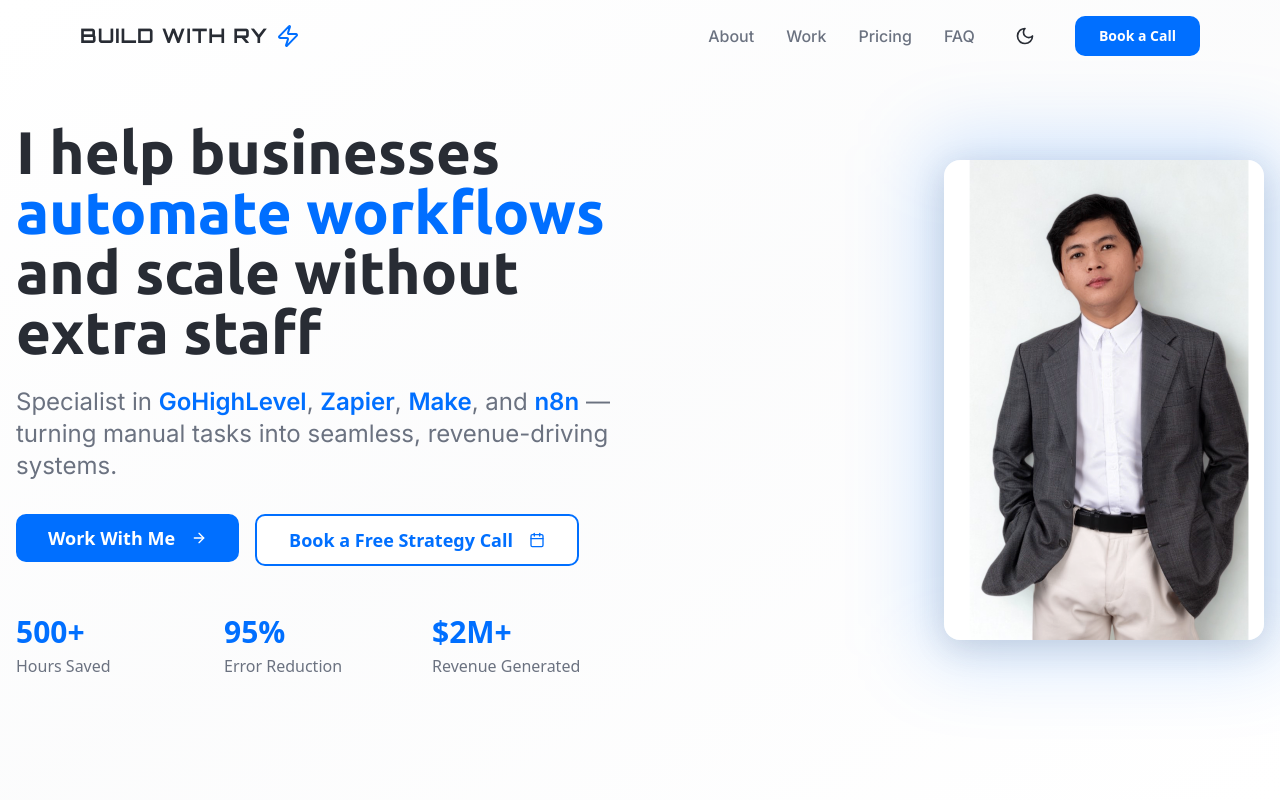
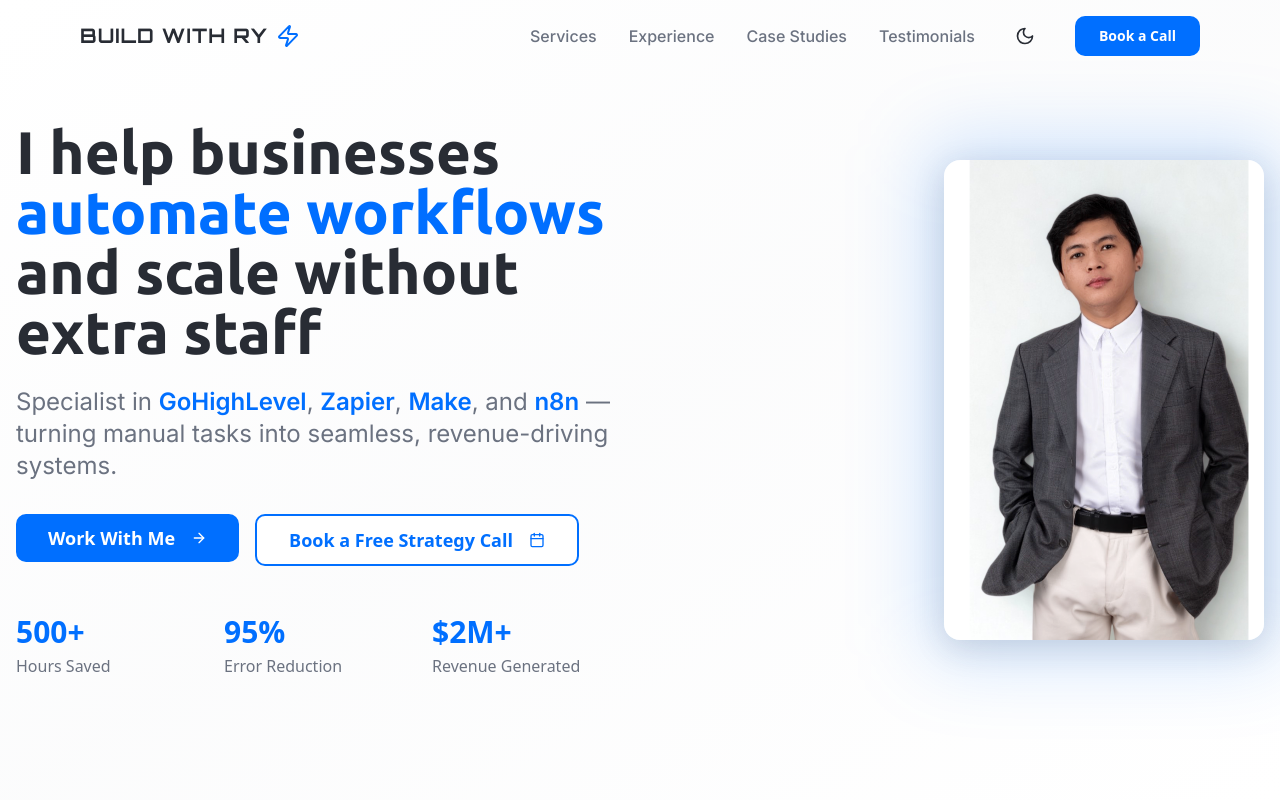
Before and after one commit to buildwithry-art/portfolio-site, a React (Vite) app: page / in a window 1280 px wide. Shown: the top 800 px of the page. Built offline with nearby package versions, Linux system fonts and the light colour scheme.

Commit message:
Update navigation links and interactions
Updated navigation links to "Services", "Experience", "Case Studies", and "Testimonials" with smooth scrolling functionality. Enhanced the "Book a Call" button with a lightning hover interaction.

```diff
--- a/src/components/portfolio/Navigation.tsx
+++ b/src/components/portfolio/Navigation.tsx
@@ -22,10 +22,10 @@ const Navigation = () => {
   }, []);
 
   const navItems = [
-    { href: "#about", label: "About" },
-    { href: "#work", label: "Work" },
-    { href: "#pricing", label: "Pricing" },
-    { href: "#faq", label: "FAQ" }
+    { href: "#services", label: "Services" },
+    { href: "#experience", label: "Experience" },
+    { href: "#projects", label: "Case Studies" },
+    { href: "#testimonials", label: "Testimonials" }
   ];
 
   const scrollToSection = (href: string) => {
@@ -79,8 +79,12 @@ const Navigation = () => {
               {theme === "dark" ? <Sun className="h-5 w-5" /> : <Moon className="h-5 w-5" />}
             </button>
 
-            <Button className="bg-primary hover:bg-primary/90 text-primary-foreground font-semibold px-6">
-              Book a Call
+            <Button
+              className="bg-primary hover:bg-primary/90 text-primary-foreground font-semibold px-6 lightning-btn relative overflow-hidden group"
+              onClick={() => scrollToSection("#contact")}
+            >
+              <span className="relative z-10">Book a Call</span>
+              <div className="absolute inset-0 bg-gradient-to-r from-yellow-400/20 to-primary opacity-0 group-hover:opacity-100 transition-opacity duration-300"></div>
             </Button>
           </div>
 
@@ -116,8 +120,12 @@ const Navigation = () => {
               {theme === "dark" ? 'Light Mode' : 'Dark Mode'}
             </button>
 
-            <Button className="bg-primary hover:bg-primary/90 text-primary-foreground font-semibold w-full mt-4">
-              Book a Call
+            <Button
+              className="bg-primary hover:bg-primary/90 text-primary-foreground font-semibold w-full mt-4 lightning-btn relative overflow-hidden group"
+              onClick={() => scrollToSection("#contact")}
+            >
+              <span className="relative z-10">Book a Call</span>
+              <div className="absolute inset-0 bg-gradient-to-r from-yellow-400/20 to-primary opacity-0 group-hover:opacity-100 transition-opacity duration-300"></div>
             </Button>
           </div>
         )}
--- a/src/index.css
+++ b/src/index.css
@@ -243,6 +243,51 @@ All colors MUST be HSL.
     50% {
       filter: drop-shadow(0 0 12px #fbbf24) drop-shadow(0 0 24px #f59e0b) drop-shadow(0 0 32px #fbbf24);
       transform: scale(1.15);
+  }
+
+  /* Lightning Button Animation */
+  .lightning-btn {
+    position: relative;
+    transition: all 0.3s ease;
+  }
+
+  .lightning-btn::before {
+    content: '';
+    position: absolute;
+    top: 50%;
+    left: 50%;
+    width: 0;
+    height: 0;
+    background: linear-gradient(45deg, #fbbf24, #f59e0b, #fbbf24);
+    opacity: 0;
+    border-radius: 50%;
+    transform: translate(-50%, -50%);
+    transition: all 0.4s ease;
+    z-index: 1;
+  }
+
+  .lightning-btn:hover::before {
+    width: 120%;
+    height: 120%;
+    opacity: 0.3;
+  }
+
+  .lightning-btn:hover {
+    transform: translateY(-2px);
+    box-shadow: 0 8px 25px rgba(251, 191, 36, 0.4), 0 0 20px rgba(251, 191, 36, 0.3);
+  }
+
+  @keyframes lightning-pulse {
+    0%, 100% {
+      box-shadow: 0 0 5px rgba(251, 191, 36, 0.5);
+    }
+    50% {
+      box-shadow: 0 0 20px rgba(251, 191, 36, 0.8), 0 0 30px rgba(251, 191, 36, 0.6);
     }
   }
+
+  .lightning-btn:hover {
+    animation: lightning-pulse 0.6s ease-in-out;
+  }
 }
+}
```
